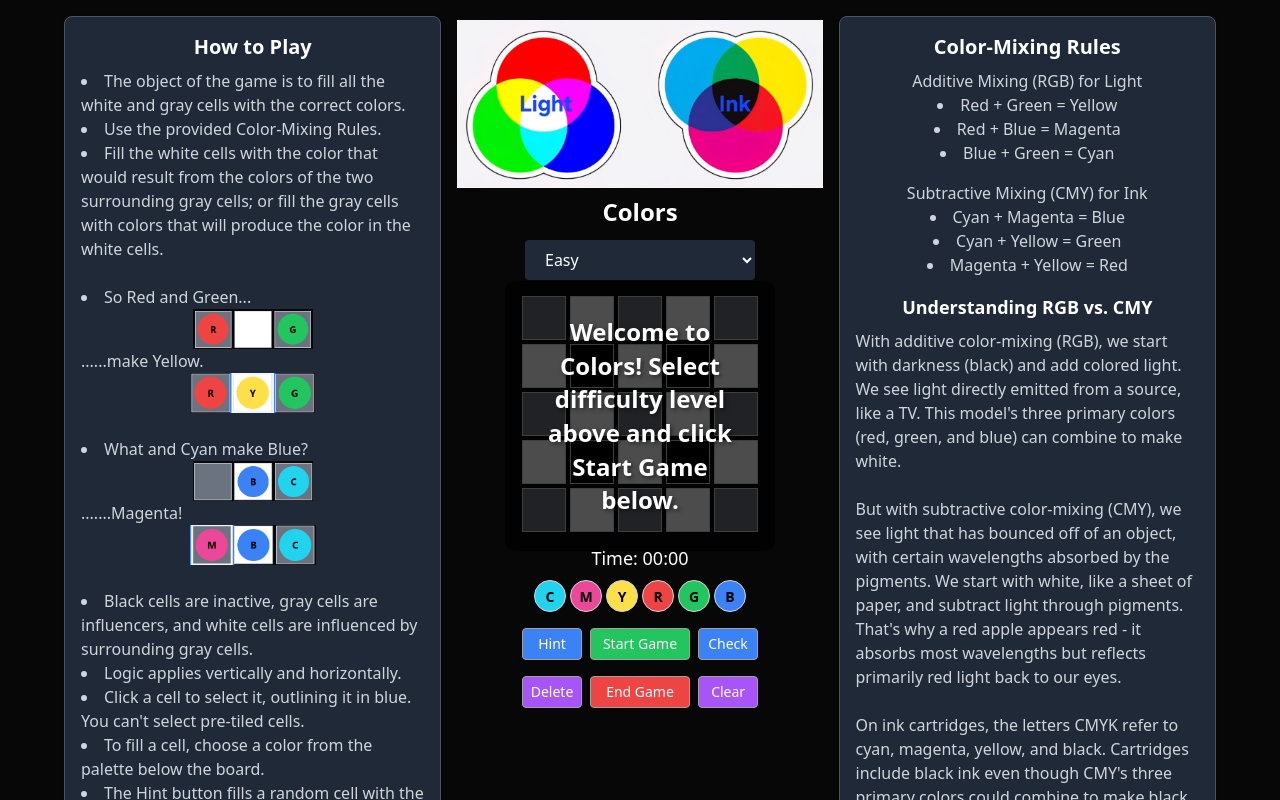
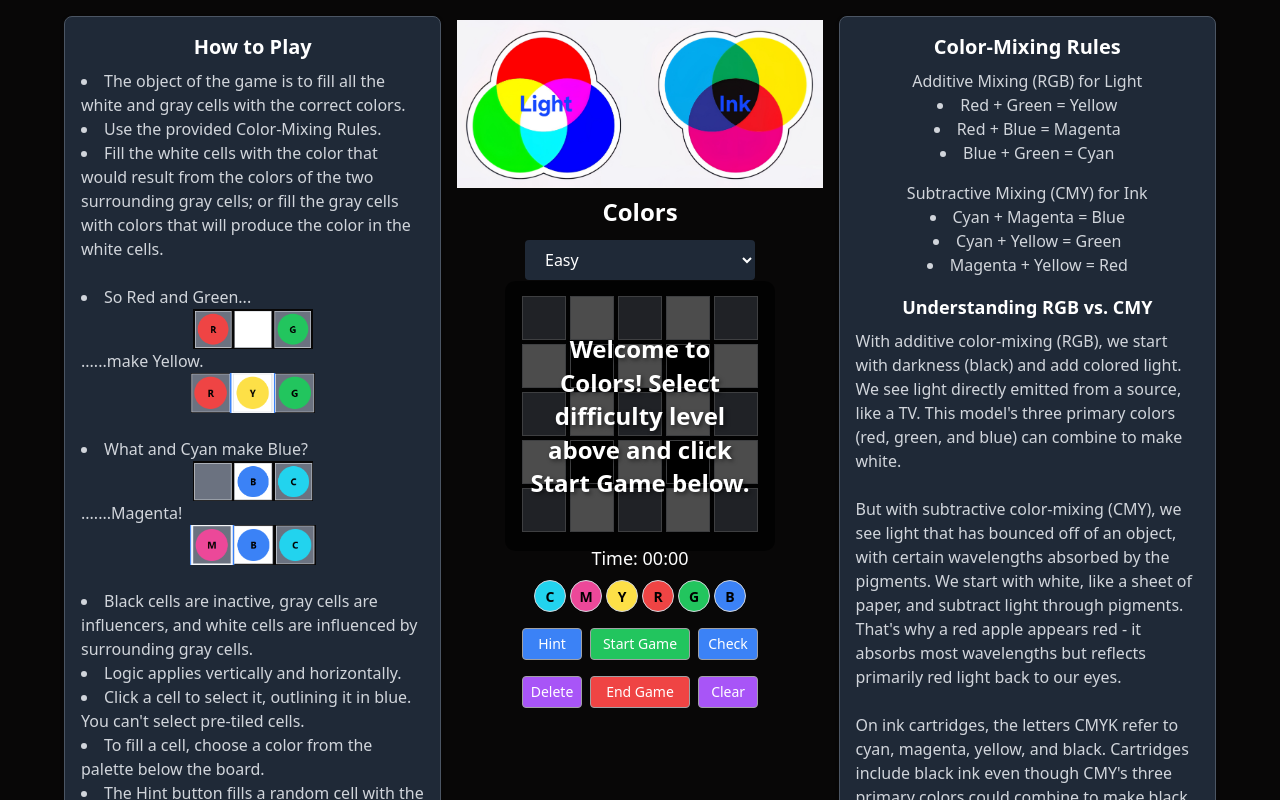
Before and after one commit to schlajo/colors-game, a React (Vite) app: page / in a window 1280 px wide. Shown: the top 800 px of the page. Built offline with nearby package versions, Linux system fonts and the light colour scheme.

Commit message:
Another update to the overlay size.

```diff
--- a/src/index.css
+++ b/src/index.css
@@ -132,7 +132,7 @@ body,
   background: rgba(0, 0, 0, 0.7);
   color: #ffffff;
   text-shadow: 2px 2px 4px rgba(0, 0, 0, 0.5);
-  padding: 1rem 2rem;
+  padding: 1.5rem;
   border-radius: 10px;
   text-align: center;
   width: 270px;
```
